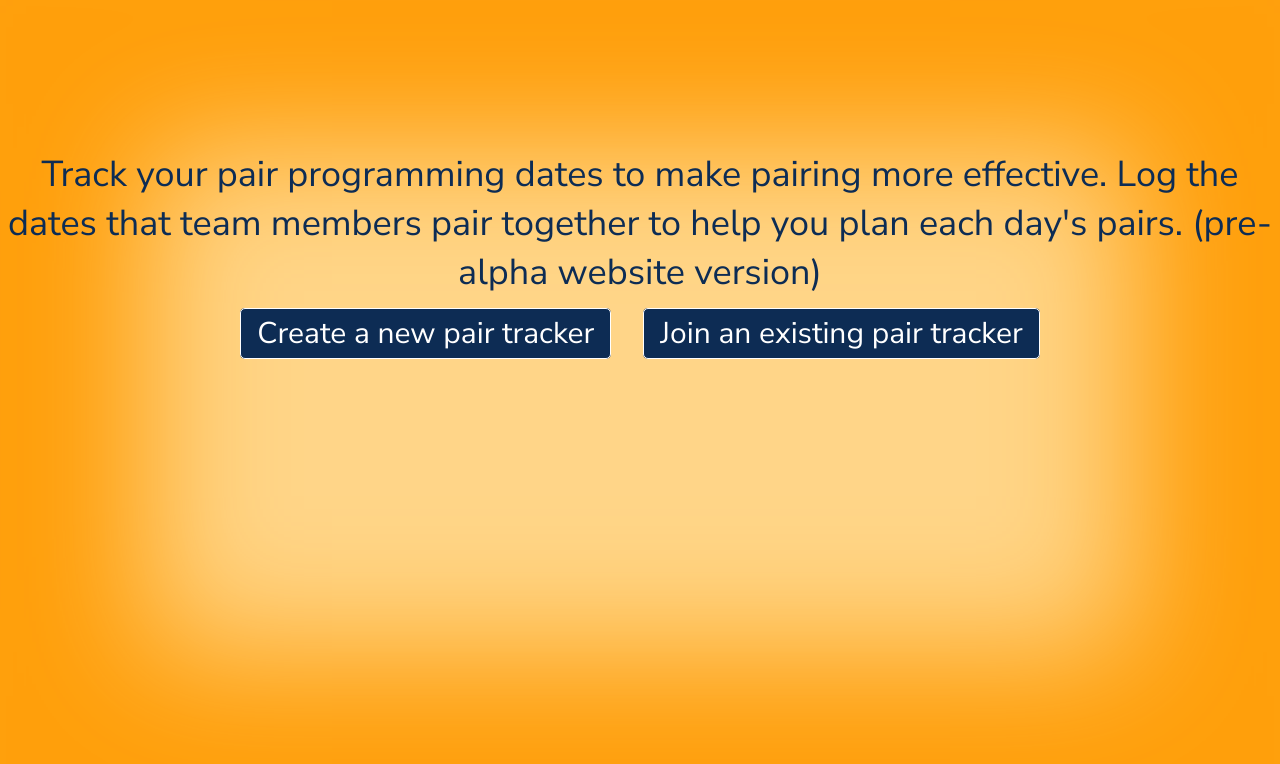
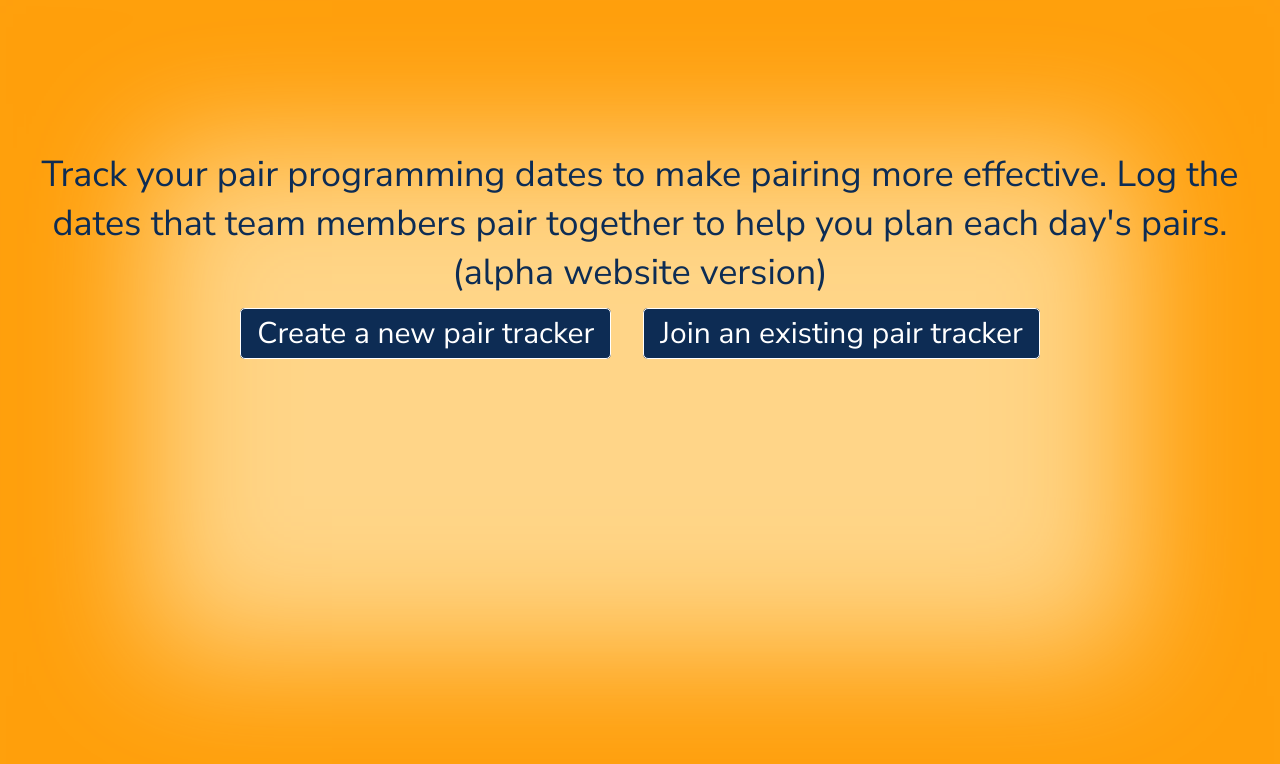
Before and after one commit to tmatthiash/pair-stairs, a Vue app in the folder frontend/: page / in a window 1280 px wide. Shown: the top 764 px of the page. Built offline with nearby package versions, Linux system fonts and the light colour scheme.

Commit message:
tweaks to text on certain pages

```diff
--- a/frontend/src/components/MatrixManager/MatrixManager.vue
+++ b/frontend/src/components/MatrixManager/MatrixManager.vue
@@ -3,7 +3,7 @@
     <div class="matrix-manager-header">
       <h2 class="matrix-manager-header-text">
         Pick out the day's pairs and then submit to set them for today, or
-        change a pair manually with manual mode
+        change a pair date manually with manual mode
       </h2>
       <button class="matrix-manager-button" @click="toggleMode">
         {{ isInEditMode ? "Normal Mode" : "Manual Mode" }}
--- a/frontend/src/components/UserManager/UserManager.vue
+++ b/frontend/src/components/UserManager/UserManager.vue
@@ -2,7 +2,7 @@
   <div class="user-manager">
     <div class="user-manager-header-area">
       <h3 class="user-manager-header">
-        Add people to the team, they'll show up in matrix tab
+        Add people to the team, they'll show up in pair chart tab
       </h3>
       <div class="user-manager-add-user-area">
         <input
--- a/frontend/src/components/matrixPageParts/MatrixHolder.vue
+++ b/frontend/src/components/matrixPageParts/MatrixHolder.vue
@@ -103,7 +103,7 @@ export default defineComponent({
   display: flex;
   flex-direction: column;
   margin: auto;
-  width: 80%;
+  width: 90%;
 }
 
 .matrix-parts-holder-tab {
--- a/frontend/src/views/HomePage.vue
+++ b/frontend/src/views/HomePage.vue
@@ -3,7 +3,7 @@
     <div class="home-page-banner">
       Track your pair programming dates to make pairing more effective. Log the
       dates that team members pair together to help you plan each day's pairs.
-      (pre-alpha website version)
+      (alpha website version)
     </div>
     <div class="home-page-button-holder">
       <router-link class="home-page-button-holder-button" to="/newStair"
```
